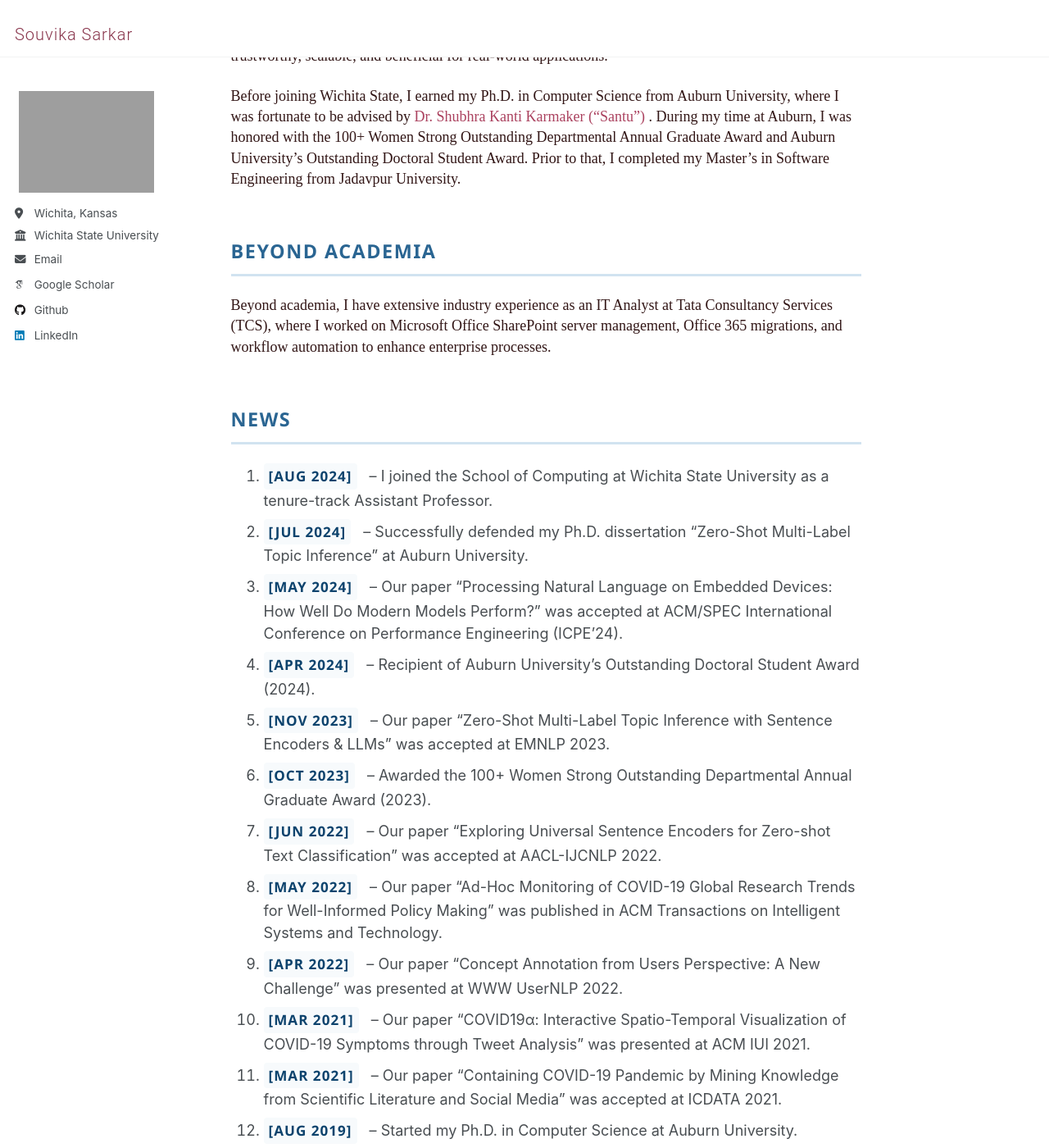
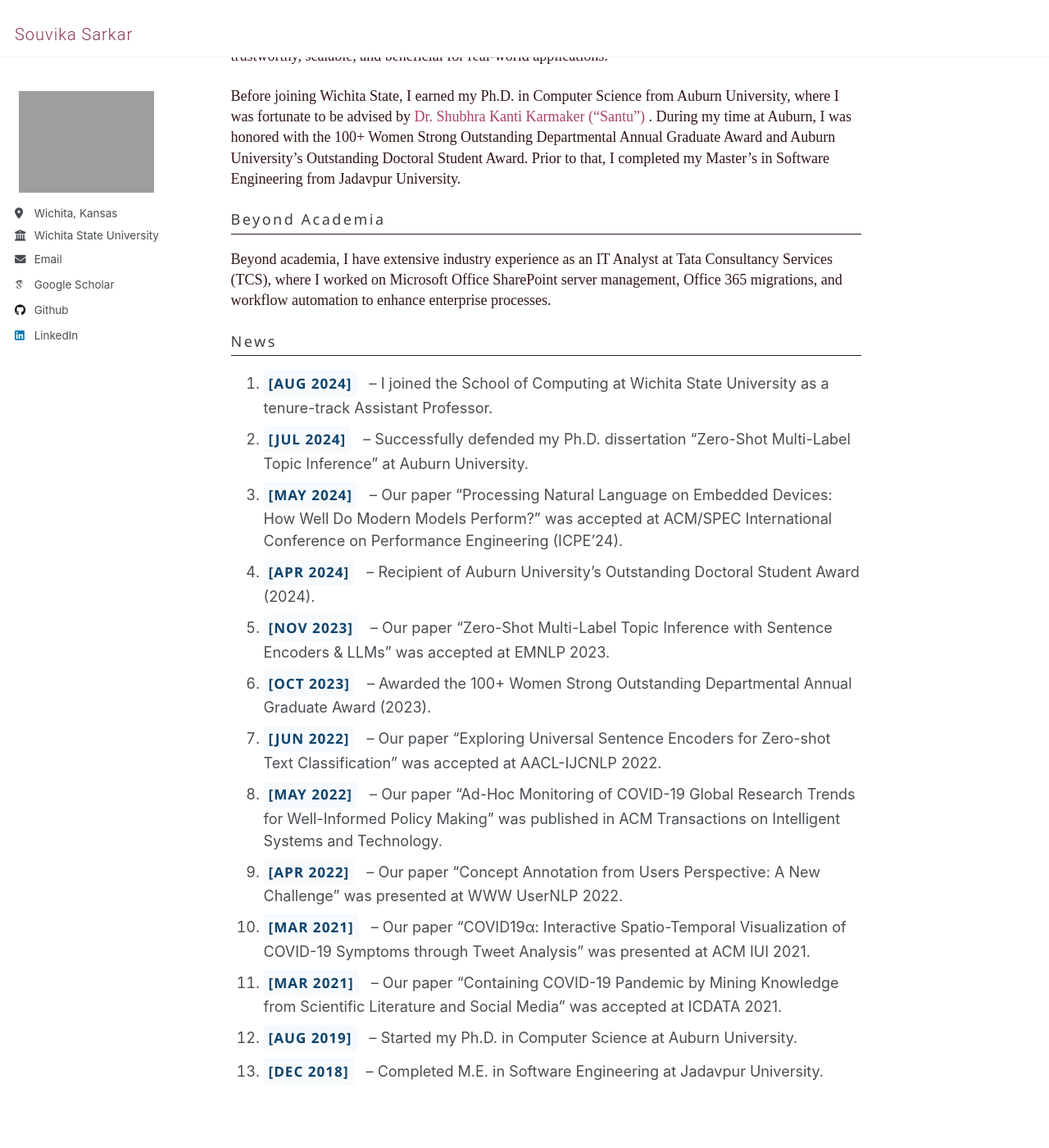
Before and after one commit to Souvika/souvika.github.io, a Jekyll site: the page built from _pages/about.md, in a window 1280 px wide and 1400 px high, scrolled down 313 px. Shown: the whole window at 82% size. Built offline with Jekyll 4.4.1, drawn with Linux system fonts in a browser that asks for light colours; some web fonts are replaced.

```diff
--- a/_sass/_base.scss
+++ b/_sass/_base.scss
@@ -331,19 +331,19 @@
 
 .section-header {
   font-family: "Segoe UI", "Roboto", "Helvetica Neue", Arial, sans-serif;
-  font-weight: 600;
-  font-size: 1.3em;
-  color: #2a6592; /* a professional muted blue */
-  margin: 2.5em 0 1em 0;
-  padding-bottom: 0.4em;
-  border-bottom: 3px solid #d1e3f0; /* soft accent underline */
-  text-transform: uppercase;
-  letter-spacing: 1.5px;
+  font-weight: 150;
+  font-size: 1.0rem;
+  color: #413e3e; /* a professional muted blue */
+  margin: 0 0 1em 0;
+  padding-bottom: 0.2em;
+  border-bottom: 0.5px solid #301920; /* soft accent underline */
+  text-transform: none;
+  letter-spacing: 2.5px;
 }
 
 .main-title {
   font-family: "Segoe UI", "Roboto", "Helvetica Neue", Arial, sans-serif;
-  font-weight: 350;
+  font-weight: 150;
   font-size: 2.0rem;
   color: #413e3e; /* a professional muted blue */
   margin: 0 0 1em 0;
```
